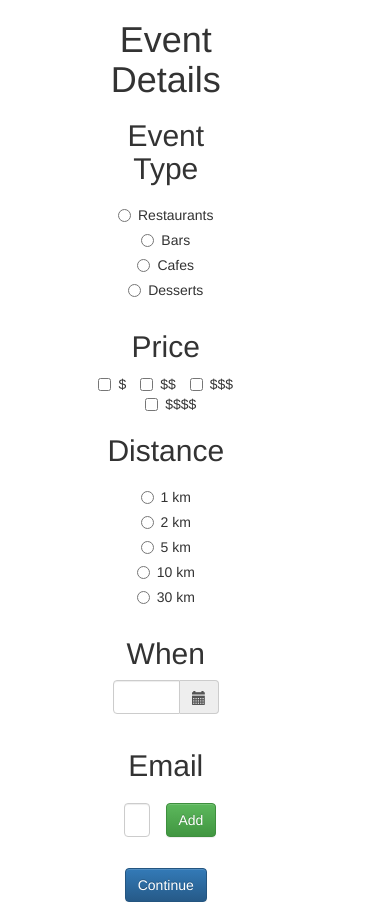
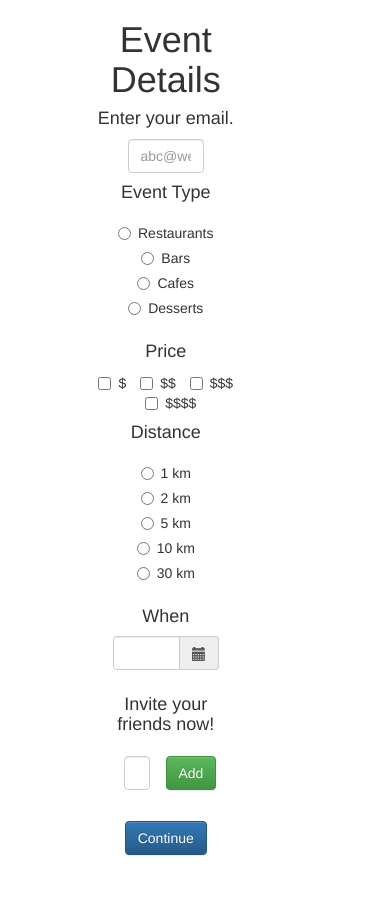
Before and after one commit to soohyunkim/Tender, a Flask app: page /options in a window 390 px wide. After the commit the page ends 856 px from the top, so only its background shows below. Run offline with Flask 2, Linux system fonts and the light colour scheme; some libraries are stand-ins or nearby versions.

Commit message:
user email section added

```diff
--- a/templates/EventPreferencesForm.html
+++ b/templates/EventPreferencesForm.html
@@ -19,7 +19,16 @@
 		<h1> Event Details </h1>
 
 		<div class="event-type-form">
-			<h2> Event Type </h2>
+			<div class="email-form" id="regexpEmailForm">
+				<h4> Enter your email. </h4>
+				<div class="container">
+					<div class="col-sm-5">
+						<input id="form_email" type="email" name="email" class="form-control" required="required" data-error="Valid email is required." placeholder="abc@weeatruffles.com">
+					</div>
+				</div>
+			</div>
+
+			<h4> Event Type </h4>
 			<form>
 				<div class="row">
 					<div class="radio col-sm">
@@ -42,7 +51,7 @@
 			</form>
 
 			<div class="price-form">
-				<h2> Price </h2>
+				<h4> Price </h4>
 				<div class="row">
 					<label class="checkbox-inline col-sm">
 						<input id="price-one-button" type="checkbox" value="">$</label>
@@ -55,7 +64,7 @@
 				</div>
 			</div>
 			<div class="distance-form">
-				<h2> Distance </h2>
+				<h4> Distance </h4>
 				<form>
 					<div class="row">
 						<div class="radio col-sm">
@@ -82,10 +91,10 @@
 				</form>
 
 				<div class="date-form">
-					<h2> When </h2>
+					<h4> When </h4>
 					<div class="container">
 						<div class="row">
-							<div class='col-sm-6'>
+							<div class='col-sm-5'>
 								<div class="form-group">
 									<div class='input-group date' id='datetimepicker1'>
 										<input id="date-input" type='text' class="form-control" />
@@ -105,13 +114,13 @@
 				</div>
 
 				<div class="email-form" id="regexpEmailForm">
-					<h2> Email </h2>
+					<h4> Invite your friends now! </h4>
 					<div class="container">
 						<table id="myTable" class="table order-list" bordercolor="white">
 							<tbody>
 								<tr>
-									<td class="col-sm-6">
-										<input id="form_email" type="email" name="email" class="form-control" required="required" data-error="Valid email is required.">
+									<td class="col-sm-8">
+										<input id="form_email" type="email" name="email" class="form-control" required="required" data-error="Valid email is required." placeholder="abc@weeatruffles.com">
 									</td>
 									<td>
 										<input type="button" class="btn btn-success" id="addrow" value="Add"></input>
```
